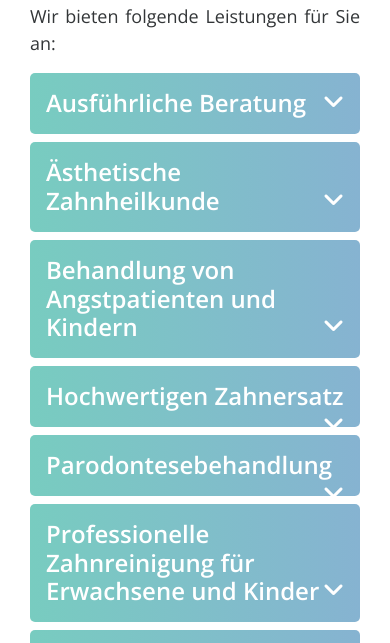
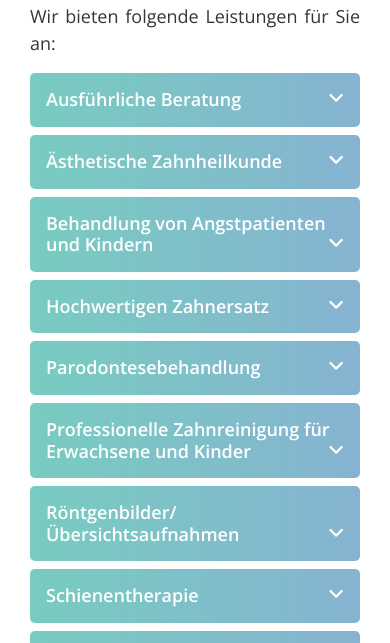
Before and after one commit to valeriatisch/Dental-Website, a plain HTML site: page leistungen.html in a window 390 px wide. Shown: the part 163-806 px from the top of the page. Drawn offline with nearby package versions, Linux system fonts and the light colour scheme.

Commit message:
update accordion font sizes

```diff
--- a/css/style.css
+++ b/css/style.css
@@ -358,6 +358,18 @@ a #telnr {
     }
 }
 
+@media (max-width: 770px) {
+    .panel-title {
+        font-size: 22px;
+    }
+}
+
+@media (max-width: 530px) {
+    .panel-title {
+        font-size: 18px;
+    }
+}
+
 /*============= PRAXIS =============*/
 
 .photos {
```
